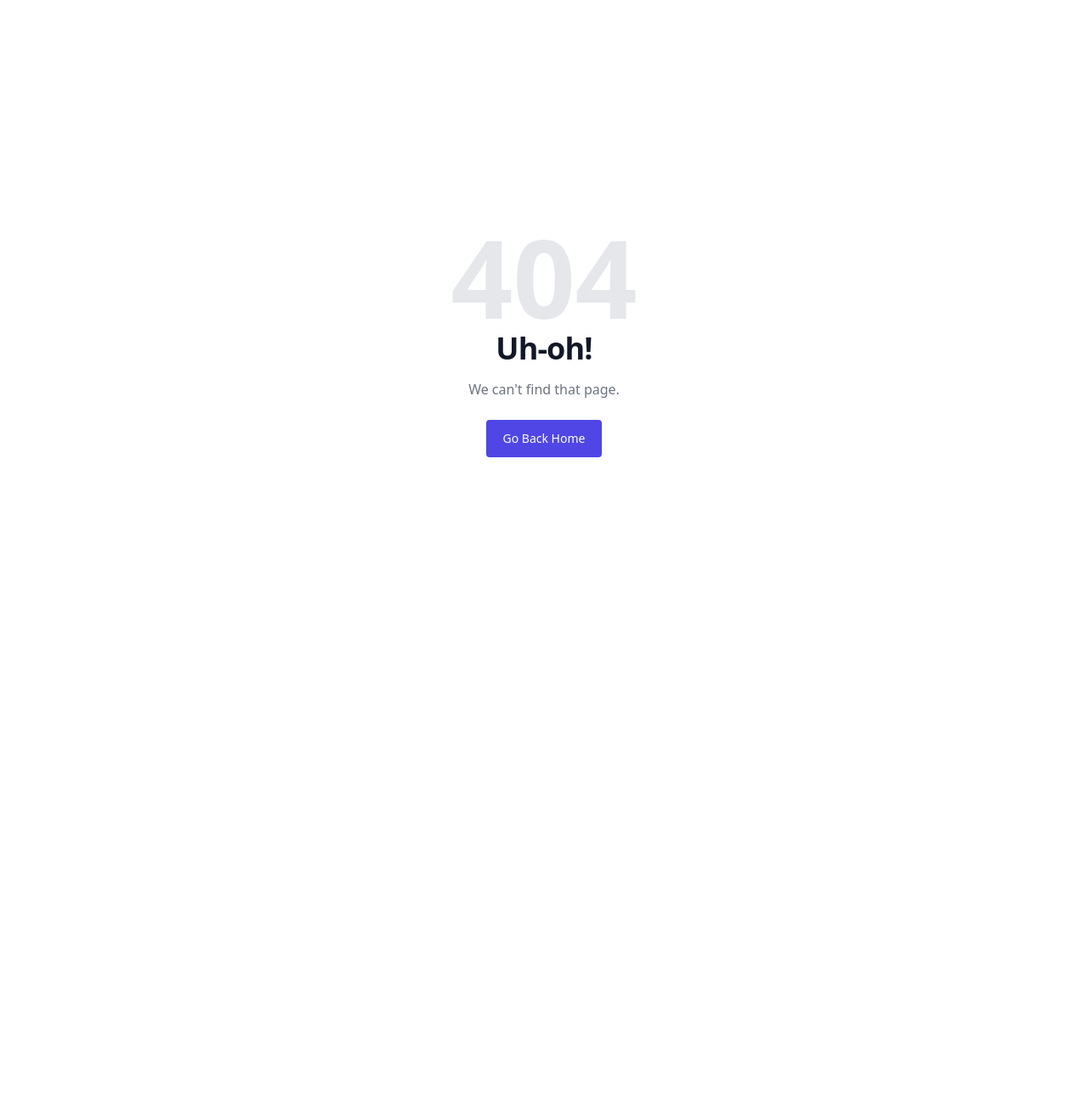
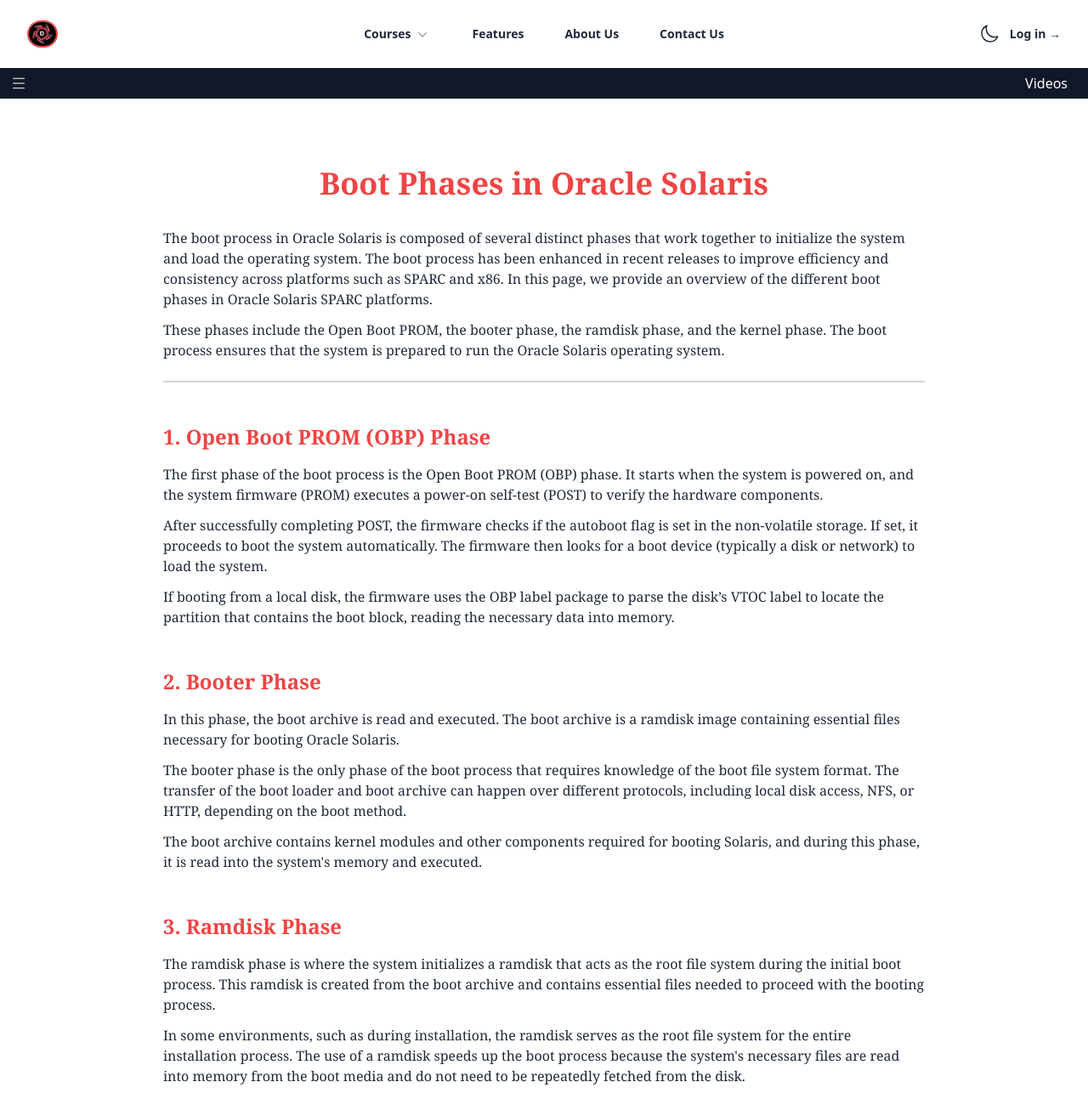
Before and after one commit to mnu4513/devfsadm, a React (Create React App) app: page /course/solaris/boot-phase in a window 1280 px wide. Before the commit this address had no page. Shown: the top 1293 px of the page at 85% size. Before the commit the page ends 800 px from the top, so only its background shows below. Built offline with nearby package versions, Linux system fonts and the light colour scheme.

Commit message:
boot phase complete

```diff
--- /dev/null
+++ b/src/components/solaris/BootPhase.js
@@ -0,0 +1,59 @@
+import React from 'react';
+import { Heading, Line, Subheading, Supersubheading, TerminalOutput, Text } from "../utils/Comps";
+
+const BootPhasePage = () => {
+  return (
+    <div className='mx-4 my-4 lg:max-w-4xl lg:mx-auto'>
+      <Heading text={`Boot Phases in Oracle Solaris`} />
+
+      <Text text={`The boot process in Oracle Solaris is composed of several distinct phases that work together to initialize the system and load the operating system. The boot process has been enhanced in recent releases to improve efficiency and consistency across platforms such as SPARC and x86. In this page, we provide an overview of the different boot phases in Oracle Solaris SPARC platforms.`} />
+
+      <Text text={`These phases include the Open Boot PROM, the booter phase, the ramdisk phase, and the kernel phase. The boot process ensures that the system is prepared to run the Oracle Solaris operating system.`} />
+
+      <Line />
+      <Subheading text={`1. Open Boot PROM (OBP) Phase`} />
+      <Text text={`The first phase of the boot process is the Open Boot PROM (OBP) phase. It starts when the system is powered on, and the system firmware (PROM) executes a power-on self-test (POST) to verify the hardware components.`} />
+
+      <Text text={`After successfully completing POST, the firmware checks if the autoboot flag is set in the non-volatile storage. If set, it proceeds to boot the system automatically. The firmware then looks for a boot device (typically a disk or network) to load the system.`} />
+
+      <Text text={`If booting from a local disk, the firmware uses the OBP label package to parse the disk’s VTOC label to locate the partition that contains the boot block, reading the necessary data into memory.`} />
+
+
+      <Subheading text={`2. Booter Phase`} />
+      <Text text={`In this phase, the boot archive is read and executed. The boot archive is a ramdisk image containing essential files necessary for booting Oracle Solaris.`} />
+
+      <Text text={`The booter phase is the only phase of the boot process that requires knowledge of the boot file system format. The transfer of the boot loader and boot archive can happen over different protocols, including local disk access, NFS, or HTTP, depending on the boot method.`} />
+
+      <Text text={`The boot archive contains kernel modules and other components required for booting Solaris, and during this phase, it is read into the system's memory and executed.`} />
+
+
+      <Subheading text={`3. Ramdisk Phase`} />
+      <Text text={`The ramdisk phase is where the system initializes a ramdisk that acts as the root file system during the initial boot process. This ramdisk is created from the boot archive and contains essential files needed to proceed with the booting process.`} />
+
+      <Text text={`In some environments, such as during installation, the ramdisk serves as the root file system for the entire installation process. The use of a ramdisk speeds up the boot process because the system's necessary files are read into memory from the boot media and do not need to be repeatedly fetched from the disk.`} />
+
+      <Text text={`The ramdisk phase is critical for creating an initial environment in which the kernel and other system components can be loaded and initialized.`} />
+
+
+      <Subheading text={`4. Kernel Phase`} />
+      <Text text={`The final phase of the boot process is the kernel phase. In this phase, Oracle Solaris is fully initialized. A minimal root file system is mounted on the ramdisk created during the previous phase, and kernel modules are extracted from the boot archive.`} />
+
+      <Text text={`Once the kernel is loaded, it initializes itself, mounts the real root file system, and begins the process of system initialization. At this stage, any remaining primary modules are extracted from the boot archive and the kernel prepares the system for user space.`} />
+
+      <Text text={`After the kernel phase is complete, the boot archive is discarded, and the operating system is ready for normal operation.`} />
+
+
+      <Subheading text={`Summary of Boot Phases`} />
+      <Text text={`The boot phases of Solaris ensure that the system is initialized in a structured way. The key phases are as follows:`} />
+
+      <Text text={`1. Open Boot PROM Phase - Hardware initialization and firmware booting.`} />
+      <Text text={`2. Booter Phase - Loading the boot archive into memory.`} />
+      <Text text={`3. Ramdisk Phase - Using a ramdisk as the root file system to load essential files.`} />
+      <Text text={`4. Kernel Phase - Finalizing the boot process and initializing the Oracle Solaris operating system.`} />
+
+
+    </div>
+  );
+};
+
+export default BootPhasePage;
--- a/src/components/solaris/SidebarSolaris.js
+++ b/src/components/solaris/SidebarSolaris.js
@@ -77,6 +77,9 @@ const SidebarSolaris = ({ toggleSidebar, sidebarVisible }) => {
         name: 'Run Level',
         link: '/course/solaris/run-level'
     }, {
+        name: 'Boot Phase',
+        link: '/course/solaris/boot-phase'
+    }, {
         name: 'Explorer',
         link: '/course/solaris/explorer'
     }, {
--- a/src/index.js
+++ b/src/index.js
@@ -118,6 +118,7 @@ import SolarisBlog from './components/blogs/SolarisBlog';
 import AboutTheCouseShell from './components/shell_scripting/AboutTheCourseShell';
 import FilesAndDirShell from './components/shell_scripting/FilesAndDirShell';
 import NFSSolaris from './components/solaris/NFS';
+import BootPhasePage from './components/solaris/BootPhase';
 
 
 const root = ReactDOM.createRoot(document.getElementById('root'));
@@ -383,6 +384,9 @@ const appRouter = createBrowserRouter([
           path: '/course/solaris/run-level',
           element: <RunLevel/>
         }, {
+          path: '/course/solaris/boot-phase',
+          element: <BootPhasePage />
+        }, {
           path: '/course/solaris/ilom-snapshot',
           element: <ILOM/>
         }, {
```
